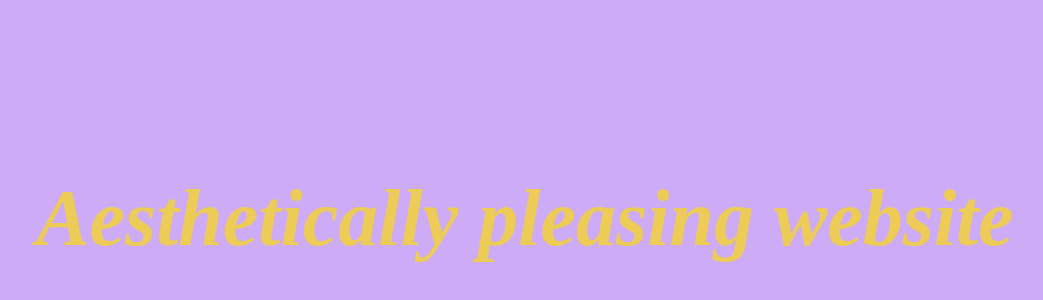
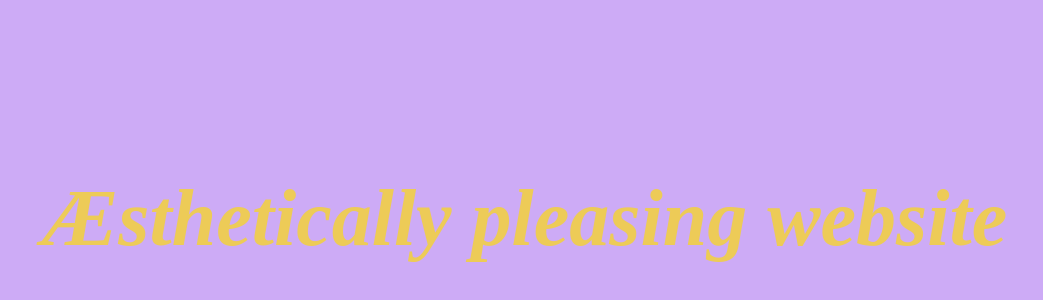
Before and after one commit to rkvmar/rkmr.dev, a SvelteKit app: page / in a window 1280 px wide. Shown: the part 182-482 px from the top of the page, without its empty margins (115-1158 px from the left). Built offline with nearby package versions, Linux system fonts and the light colour scheme.

Commit message:
Fix speling

```diff
--- a/src/routes/+page.svelte
+++ b/src/routes/+page.svelte
@@ -1,5 +1,5 @@
 <div class="title-container">
-	<h1>Aesthetically pleasing website</h1>
+	<h1>Æsthetically pleasing website</h1>
 </div>
 <!-- <div class="info-container">
 	<p>idk what to actually put here so</p>
```
